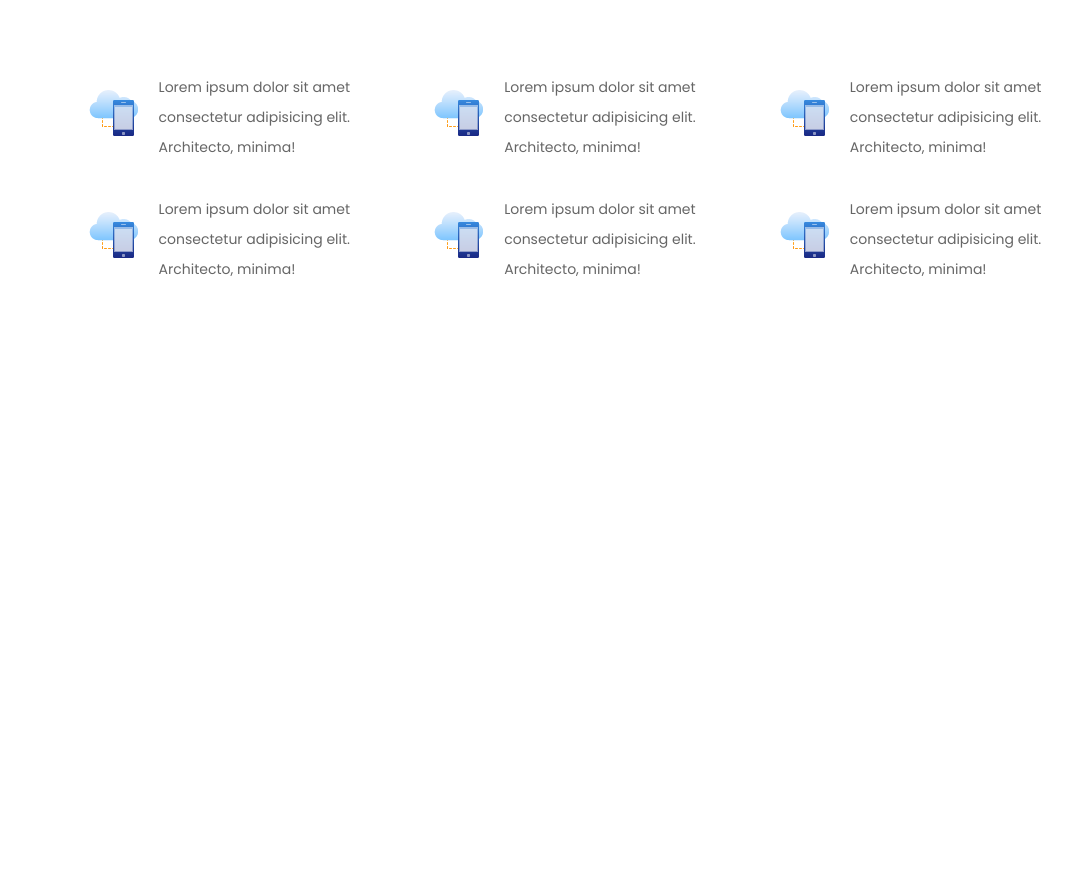
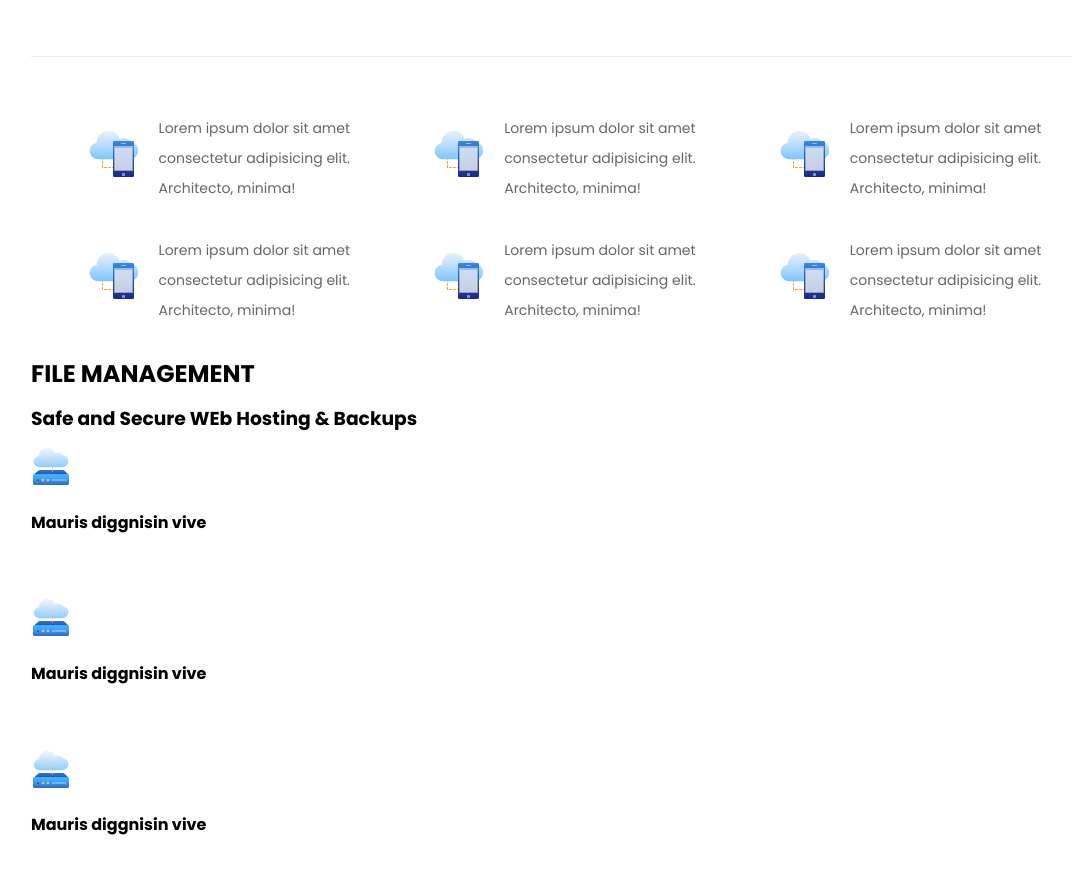
Before and after one commit to wilsen2020/hosting, a plain HTML site: page index.html in a window 1280 px wide. Shown: the part 3382-4271 px from the top of the page, without its empty margins (33-1105 px from the left). Before the commit the page ends 3682 px from the top, so only its background shows below. Drawn offline with Linux system fonts and the light colour scheme.

Commit message:
creacion de file

```diff
--- a/estilos.css
+++ b/estilos.css
@@ -360,7 +360,7 @@ hr{
 .contenedor_features2{
     display: flex;
     flex-direction: column;
-    border-top: 5px solid #ccc;
+    border-top: 1px solid #cccccc6b;
     padding-top: 40px;
 }
 
--- a/index.html
+++ b/index.html
@@ -155,7 +155,7 @@
             </div>
         </div>
 
-        <div class="contenedor contenedor-features2">
+        <div class="contenedor contenedor_features2">
             <div class="features-1">
                 <div class="feature">
                     <ul>
@@ -204,5 +204,50 @@
         </div>
     </section>
 
+    <!-- Acá comienza la estructura de la sección de precios-->
+
+    <section class="file">
+        <div class="contenedor">
+            <div class="titular">
+                <h2> FILE MANAGEMENT</h2>
+                <h3>Safe and Secure WEb Hosting & Backups</h3>
+                <div class="iconos">
+                    <div class="items">
+                        <div class="icono">
+                            <img src="/imagenes/filemanagement.png" alt="">
+                        </div>
+                        <div class="texto">
+                           <h4>Mauris diggnisin vive</h4>
+                           <p>Lorem ipsum dolor sit amet consectetur adipisicing elit. Esse tempore molestias, adipisci placeat repellendus non!</p>
+                        </div>
+                    </div>
+                    <div class="items">
+                        <div class="icono">
+                            <img src="/imagenes/filemanagement.png" alt="">
+                        </div>
+                        <div class="texto">
+                           <h4>Mauris diggnisin vive</h4>
+                           <p>Lorem ipsum dolor sit amet consectetur adipisicing elit. Esse tempore molestias, adipisci placeat repellendus non!</p>
+                        </div>
+                    </div>
+                    <div class="items">
+                        <div class="icono">
+                            <img src="/imagenes/filemanagement.png" alt="">
+                        </div>
+                        <div class="texto">
+                           <h4>Mauris diggnisin vive</h4>
+                           <p>Lorem ipsum dolor sit amet consectetur adipisicing elit. Esse tempore molestias, adipisci placeat repellendus non!</p>
+                        </div>
+                    </div>
+
+
+                </div>
+            </div>
+                <div class="imagen">
+
+                </div>
+        </div>
+    </section>
+
 </body>
 </html>
```
